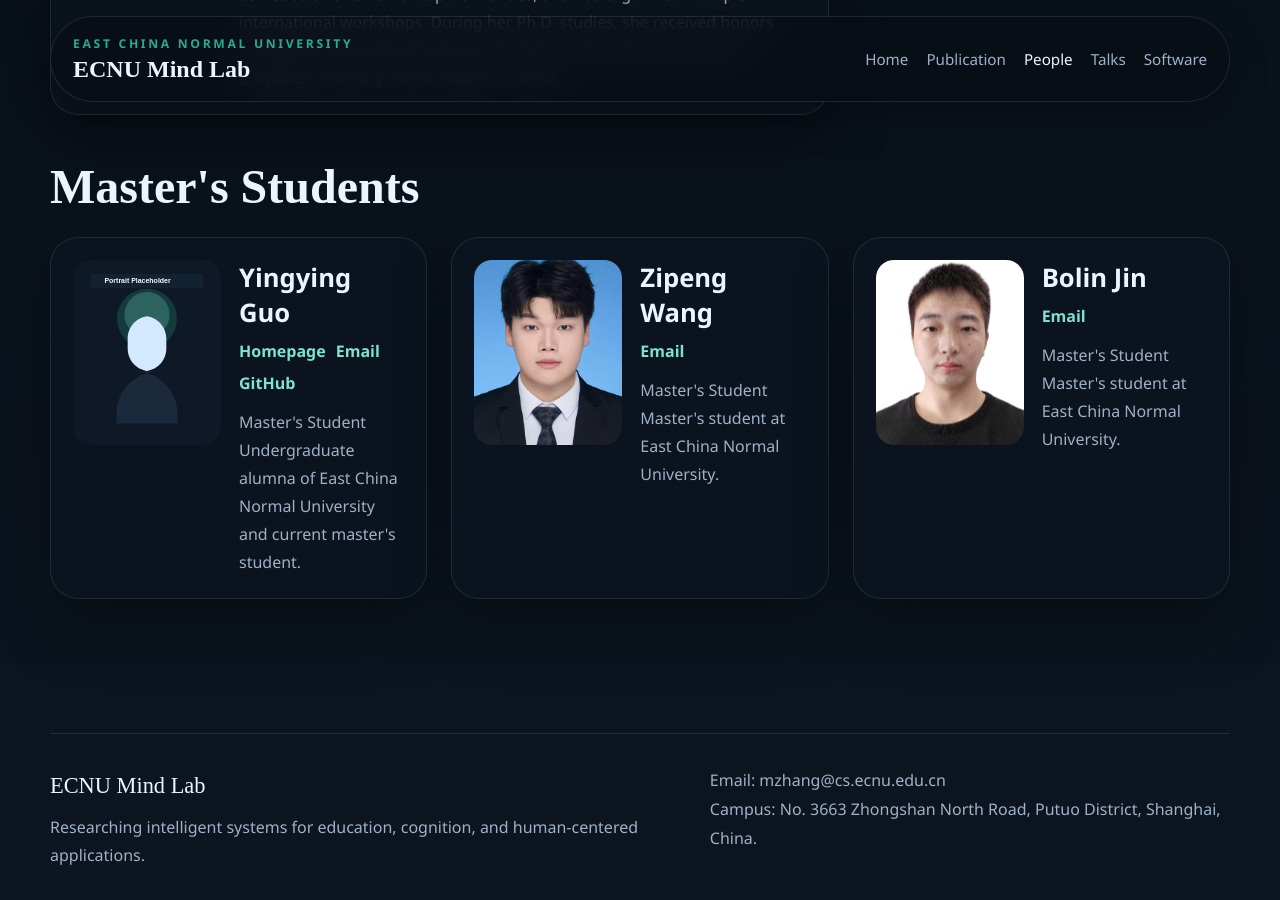
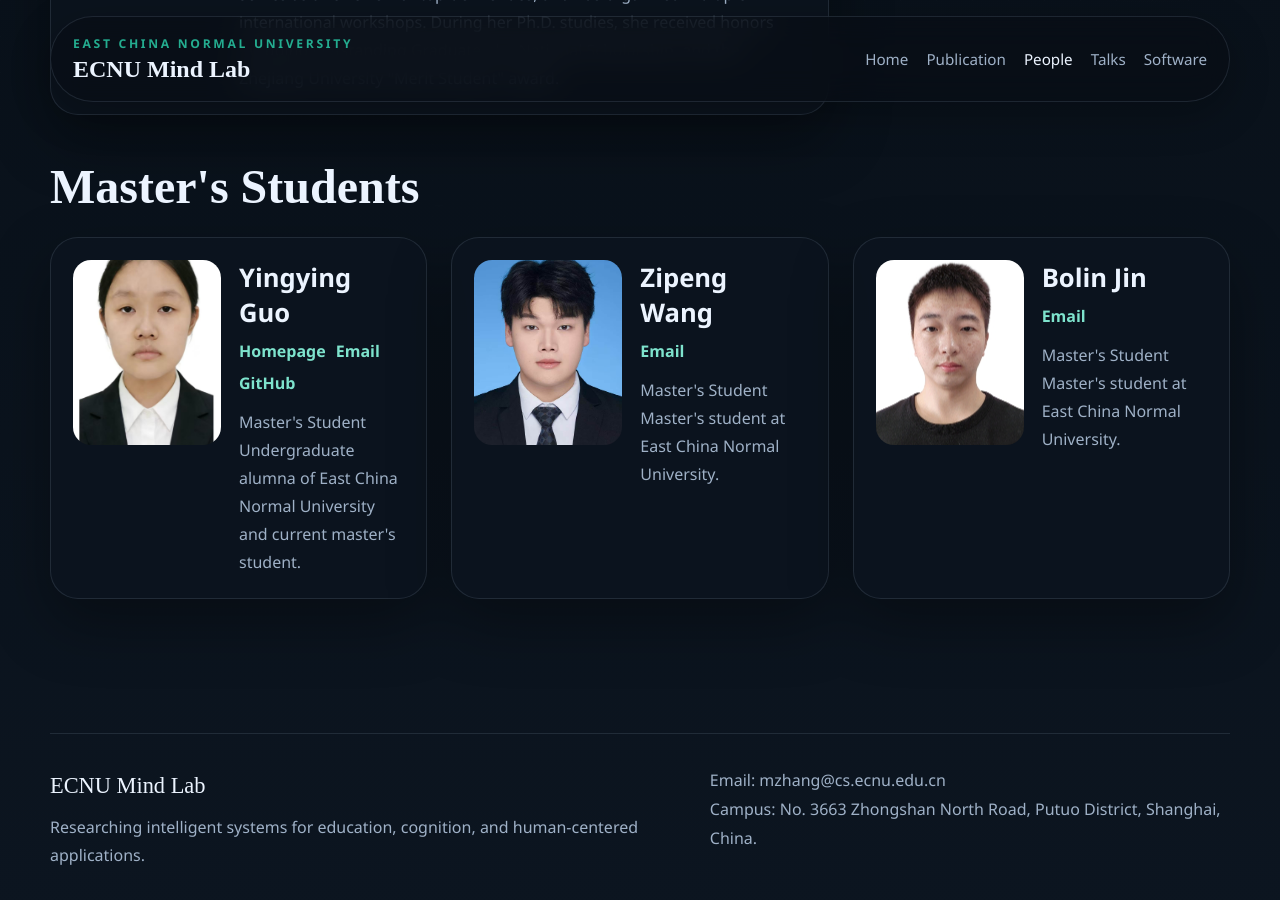
Before and after one commit to Mind-Lab-ECNU/mind-lab-ecnu.github.io, a Jekyll site: the page built from _pages/people.html, in a window 1280 px wide and 900 px high, scrolled down 711 px. Built offline with Jekyll 4.4.1, drawn with Linux system fonts in a browser that asks for light colours.

Commit message:
Add Yingying Guo profile photo

```diff
--- a/_data/people.yml
+++ b/_data/people.yml
@@ -15,7 +15,7 @@ master_students:
   - name: Yingying Guo
     role: "Master's Student"
     meta: "Undergraduate alumna of East China Normal University and current master's student."
-    image: assets/images/person-placeholder.svg
+    image: assets/images/people/master-gyy.jpg
     links:
       - label: Homepage
         url: https://scholar.google.com/citations?view_op=list_works&hl=zh-CN&user=nB9Sg58AAAAJ
```
Also changed, not shown: assets/images/people/master-gyy.jpg (added).
